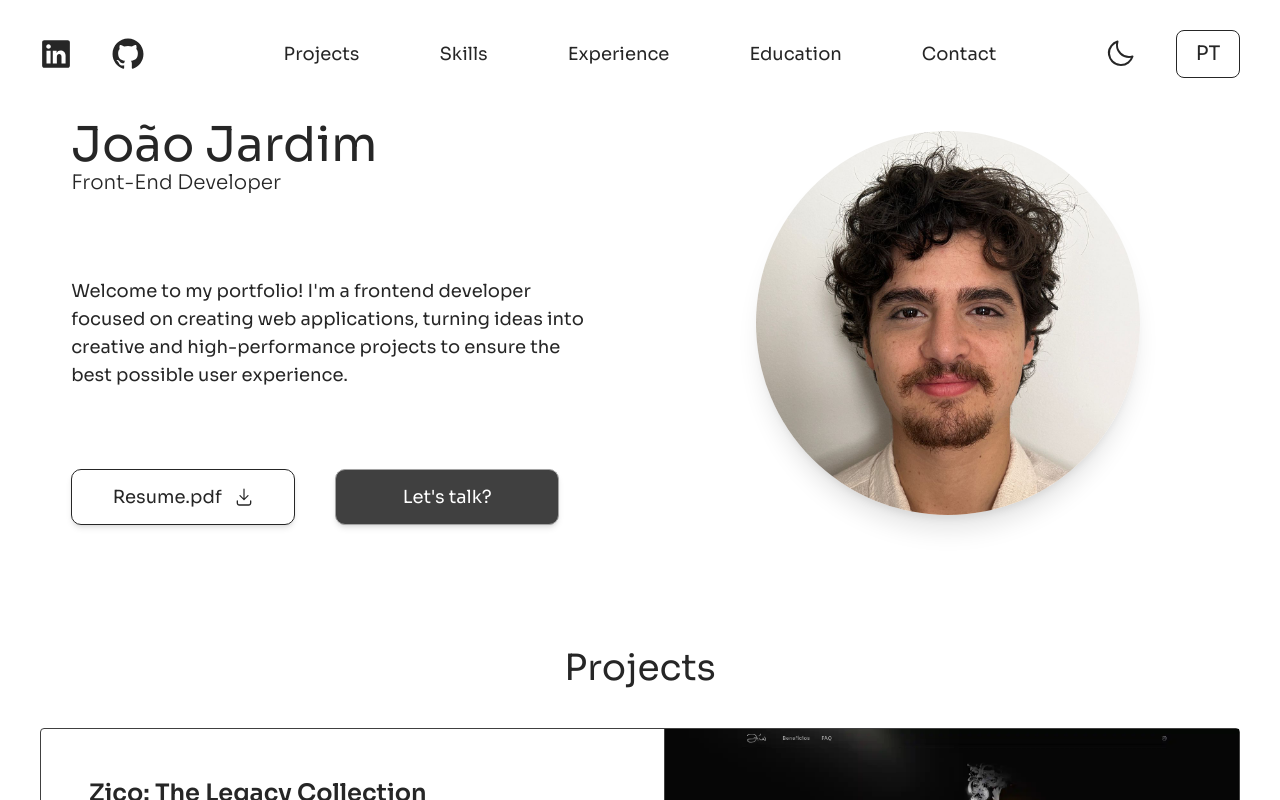
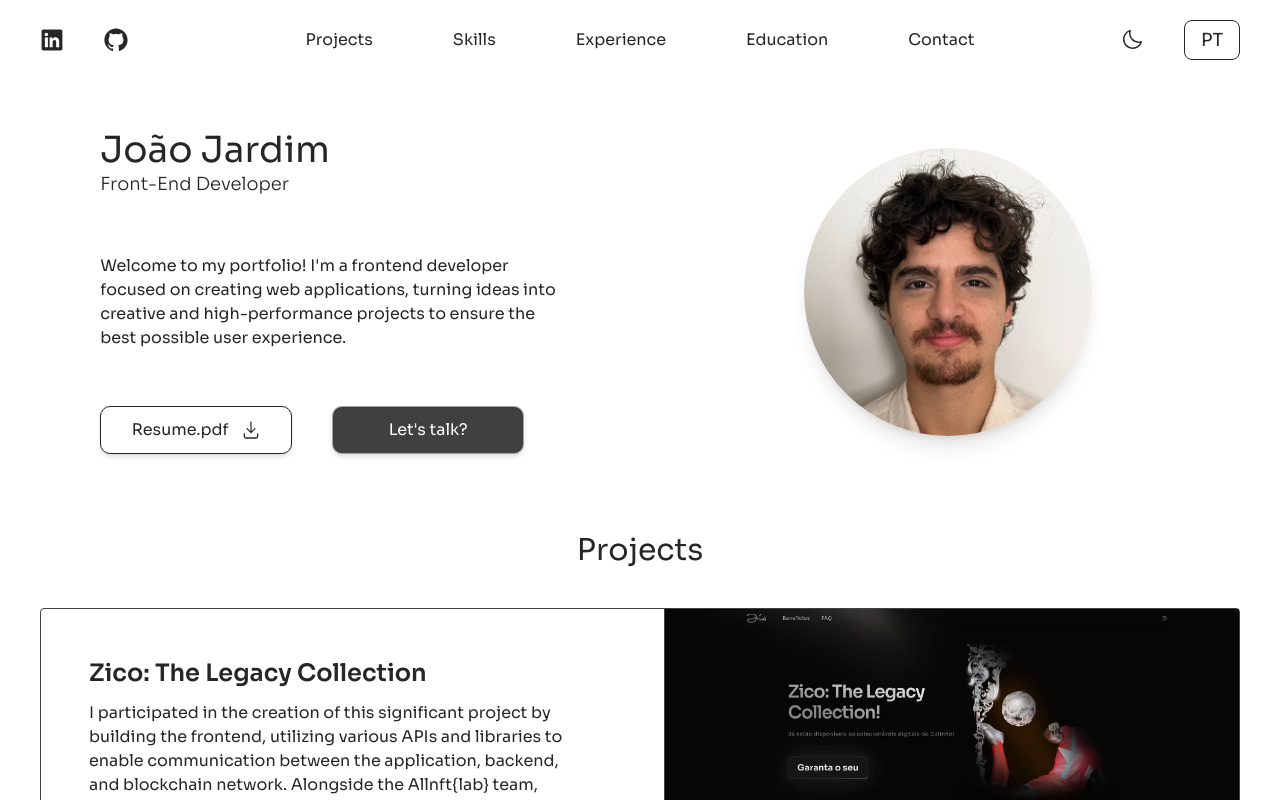
Before and after one commit to jvfontouraj/portfolio-next, a Next.js app: page /en in a window 1280 px wide. Shown: the top 800 px of the page. Built offline with nearby package versions, Linux system fonts and the light colour scheme.

Commit message:
feat(all): responsive

```diff
--- a/src/app/[lang]/page.tsx
+++ b/src/app/[lang]/page.tsx
@@ -15,7 +15,7 @@ export default function Home() {
   return (
     <main
       className={cs(
-        'flex flex-col overflow-x-hidden px-6 pb-40 pt-28 md:mx-auto md:max-w-7xl md:overflow-y-scroll md:pt-0',
+        'flex h-full flex-col overflow-hidden px-6 pb-40 pt-28 md:mx-auto md:max-w-7xl md:pt-0',
       )}
     >
       <Hero lang={lang} />
--- a/src/app/components/Contact.tsx
+++ b/src/app/components/Contact.tsx
@@ -69,7 +69,7 @@ export function Contact({ lang }: { lang: string }) {
       id="contact"
       className="mx-auto flex h-auto w-full flex-col items-center justify-center gap-10 md:max-w-[75rem]"
     >
-      <h2 className="text-center text-3xl md:text-4xl">{contact.title}</h2>
+      <h2 className="text-center text-3xl 2xl:text-4xl">{contact.title}</h2>
       <form
         onSubmit={handleSubmit(onSubmit)}
         className="mx-auto flex w-full max-w-[830px] flex-col justify-center gap-5"
--- a/src/app/components/Education.tsx
+++ b/src/app/components/Education.tsx
@@ -8,14 +8,14 @@ export function Education({ lang }: { lang: string }) {
       id="education"
       className="mx-auto flex h-auto w-full flex-col items-center justify-center gap-10 md:max-w-[75rem]"
     >
-      <h2 className="text-center text-3xl md:text-4xl">{education.title}</h2>
+      <h2 className="text-center text-3xl 2xl:text-4xl">{education.title}</h2>
       <div className="flex w-full flex-col gap-5 md:flex-row md:justify-between md:gap-2">
         {education.content.map((content, index) => (
           <div
             key={index}
             className="flex w-full flex-col gap-1 border border-neutral-700 p-6 md:max-w-[540px] md:p-12"
           >
-            <h3 className="text-xl font-semibold md:text-2xl">
+            <h3 className="text-lg font-semibold md:text-2xl 2xl:text-xl">
               {content.title}
             </h3>
             <span className="text-sm md:text-base">{content.institution}</span>
--- a/src/app/components/Experience.tsx
+++ b/src/app/components/Experience.tsx
@@ -8,14 +8,14 @@ export function Experience({ lang }: { lang: string }) {
       id="experience"
       className="mx-auto flex h-auto w-full flex-col items-center justify-center gap-10 md:max-w-[75rem]"
     >
-      <h2 className="text-center text-3xl md:text-4xl">{experience.title}</h2>
+      <h2 className="text-center text-3xl 2xl:text-4xl">{experience.title}</h2>
       {experience.content.map((content, index) => (
         <div
           key={index}
           className="flex w-full flex-col gap-4 border border-neutral-700 p-6 md:p-12"
         >
           <div className="flex flex-col ">
-            <h3 className="text-xl font-semibold md:text-2xl">
+            <h3 className="text-lg font-semibold md:text-2xl 2xl:text-xl">
               {content.title}
             </h3>
             {content.role && (
--- a/src/app/components/Header.tsx
+++ b/src/app/components/Header.tsx
@@ -54,9 +54,9 @@ export function Header() {
   return (
     <header
       className={cs(
-        'fixed top-0 z-50 m-auto w-screen overflow-hidden scroll-smooth px-5 py-3 shadow-2xl backdrop-blur-lg transition-all md:sticky md:h-fit md:px-0 md:py-10 md:shadow-none',
+        'fixed top-0 z-50 m-auto w-screen overflow-hidden scroll-smooth px-5 py-3 shadow-2xl backdrop-blur-lg transition-all md:sticky md:h-fit md:px-0 md:py-7 md:shadow-none 2xl:py-10',
         open ? 'h-screen' : 'h-[80px]',
-        theme === 'dark' ? 'bg-neutral-800/80' : 'bg-white/80',
+        theme === 'dark' ? 'bg-neutral-800/90' : 'bg-white/80',
       )}
     >
       <div className="flex items-center justify-between md:hidden">
@@ -94,13 +94,13 @@ export function Header() {
             href="https://www.linkedin.com/in/joaovfjardim/"
             target="_blank"
           >
-            <LinkedInLogoIcon className="h-8 w-8" />
+            <LinkedInLogoIcon className="h-6 w-6 2xl:h-8 2xl:w-8" />
           </Link>
           <Link href="https://github.com/jvfontouraj" target="_blank">
-            <GitHubLogoIcon className="h-8 w-8" />
+            <GitHubLogoIcon className="h-6 w-6 2xl:h-8 2xl:w-8" />
           </Link>
         </div>
-        <nav className="mb-8 mt-16 flex flex-col gap-5 text-lg md:my-0 md:flex-row md:text-base lg:gap-16 xl:gap-20 xl:text-lg">
+        <nav className="mb-8 mt-16 flex flex-col gap-5 text-lg md:my-0 md:flex-row md:text-base lg:gap-16 xl:gap-20 2xl:text-lg">
           {content.map((content, index) => (
             <button key={index} onClick={() => handleNavClick(content.id)}>
               <h2 className="capitalize">{content.title}</h2>
@@ -110,14 +110,14 @@ export function Header() {
         <div className="right-0 flex flex-col items-center gap-10 px-10 md:absolute md:flex-row">
           <button onClick={handleToggleTheme}>
             {theme === 'light' ? (
-              <MoonIcon className="h-8 w-8" />
+              <MoonIcon className="h-6 w-6 2xl:h-8 2xl:w-8" />
             ) : (
-              <Sun className="h-8 w-8" />
+              <Sun className="h-6 w-6 2xl:h-8 2xl:w-8" />
             )}
           </button>
 
           <Link href={pathName === '/pt' ? '/en' : '/pt'}>
-            <button className="h-12 w-16 rounded-lg border border-neutral-800 text-xl uppercase dark:border-white">
+            <button className="h-10 w-14 rounded-lg border border-neutral-800 text-lg uppercase dark:border-white 2xl:h-12 2xl:w-16 2xl:text-xl">
               {pathName === '/pt' ? 'en' : 'pt'}
             </button>
           </Link>
--- a/src/app/components/Hero.tsx
+++ b/src/app/components/Hero.tsx
@@ -9,14 +9,16 @@ export function Hero({ lang }: { lang: string }) {
   const content = i18n[lang].hero
 
   return (
-    <section className="flex w-full flex-col-reverse gap-5 pb-[110px] md:h-[calc(100vh-260px)] md:flex-row md:gap-0">
+    <section className="mb-12 mt-5 flex w-full flex-col-reverse gap-5 md:flex-row md:gap-0 2xl:mb-[110px] 2xl:h-[calc(100vh-260px)]">
       <div className="flex w-full items-center justify-center md:w-1/2">
-        <div className="m-auto flex w-fit flex-col items-start justify-center gap-5 md:gap-20">
+        <div className="m-auto flex w-fit flex-col items-start justify-center gap-5 md:gap-14 2xl:gap-20">
           <div className="hidden flex-col md:flex">
-            <h1 className="text-5xl">João Jardim</h1>
-            <h2 className="text-xl font-light">{content.subtitle}</h2>
+            <h1 className="text-4xl 2xl:text-5xl">João Jardim</h1>
+            <h2 className="text-lg font-light 2xl:text-xl">
+              {content.subtitle}
+            </h2>
           </div>
-          <p className="text-center text-base md:max-w-[39ch] md:text-left md:text-lg">
+          <p className="text-center text-base md:max-w-[39ch] md:text-left 2xl:text-lg">
             {content.text}
           </p>
           <div className="mx-auto flex flex-col items-center gap-5 md:mx-0 md:flex-row md:gap-10">
@@ -24,13 +26,13 @@ export function Hero({ lang }: { lang: string }) {
               href="/Curriculo-Desenvolvedor-FrontEnd-Joao-Vitor-Fontoura-Jardim.pdf"
               target="_blank"
               download
-              className="flex h-12 w-44 items-center justify-center gap-3 rounded-[10px] border border-neutral-800 bg-white text-base shadow-md transition-colors hover:bg-neutral-200 dark:border-white dark:bg-neutral-800 md:h-14 md:w-56 md:text-lg"
+              className="flex h-12 w-44 items-center justify-center gap-3 rounded-[10px] border border-neutral-800 bg-white text-base shadow-md transition-colors hover:bg-neutral-200 dark:border-white dark:bg-neutral-800 md:h-12 md:w-48 md:text-base 2xl:h-14 2xl:w-56 2xl:text-lg"
             >
               {content.cta1} <DownloadIcon width={20} height={20} />
             </Link>
             <button
               onClick={() => ScrollToSection('contact')}
-              className="flex h-12 w-44 items-center justify-center gap-3 rounded-[10px] border border-neutral-400 bg-neutral-700 text-base text-white shadow-md transition-colors  hover:bg-neutral-800 dark:border-neutral-600 dark:bg-white dark:text-neutral-800 md:h-14 md:w-56 md:text-lg"
+              className="flex h-12 w-44 items-center justify-center gap-3 rounded-[10px] border border-neutral-400 bg-neutral-700 text-base text-white shadow-md transition-colors  hover:bg-neutral-800 dark:border-neutral-600 dark:bg-white dark:text-neutral-800 md:h-12 md:w-48 md:text-base 2xl:h-14 2xl:w-56 2xl:text-lg"
             >
               {content.cta2}
             </button>
@@ -38,7 +40,7 @@ export function Hero({ lang }: { lang: string }) {
         </div>
       </div>
       <div className="flex w-full items-center justify-center md:mx-0 md:w-1/2">
-        <div className="m-auto aspect-square w-2/3 max-w-[240px] overflow-hidden rounded-full shadow-xl md:h-96 md:w-96 md:max-w-none">
+        <div className="m-auto aspect-square w-2/3 max-w-[240px] overflow-hidden rounded-full shadow-xl md:h-96 md:w-96 md:max-w-none md:scale-75 2xl:scale-100">
           <Image
             src={PerfilImg}
             alt={content.imgAlt}
--- a/src/app/components/Projects.tsx
+++ b/src/app/components/Projects.tsx
@@ -15,7 +15,7 @@ export function Projects({ lang }: { lang: string }) {
 
   return (
     <section id="projects" className="flex flex-col justify-center gap-10">
-      <h2 className="text-center text-3xl md:text-4xl">{project.title}</h2>
+      <h2 className="text-center text-3xl 2xl:text-4xl">{project.title}</h2>
       <div className="mx-auto flex h-auto w-full flex-col items-center justify-center gap-10 md:max-w-[75rem]">
         {project.content.map((content, index) => (
           <div
@@ -25,7 +25,7 @@ export function Projects({ lang }: { lang: string }) {
           >
             <div className="flex h-full w-full flex-col gap-7 border-r border-neutral-700 p-6 md:max-h-[575px] md:p-12">
               <div className="flex flex-col gap-3">
-                <h3 className="text-xl font-semibold md:text-2xl">
+                <h3 className="text-lg font-semibold md:text-2xl 2xl:text-xl">
                   {content.title}
                 </h3>
                 <p className="w-full text-sm md:max-w-[40ch] md:text-base">
@@ -93,7 +93,7 @@ export function Projects({ lang }: { lang: string }) {
 
         <div className="flex h-fit w-full flex-col gap-7 rounded-[4px] border border-neutral-700 p-6 shadow-[0px_0px_5px_1px_gba(255,255,255,0.5)] shadow-white md:h-full md:max-h-[575px] md:w-fit md:p-12">
           <div className="flex flex-col gap-3">
-            <h3 className="text-xl font-semibold md:text-2xl">
+            <h3 className="text-lg font-semibold md:text-2xl 2xl:text-xl">
               {portfolioContent.title}
             </h3>
             <p className="w-full text-sm md:max-w-[40ch] md:text-base">
--- a/src/app/components/Skills.tsx
+++ b/src/app/components/Skills.tsx
@@ -6,7 +6,7 @@ export function Skills({ lang }: { lang: string }) {
 
   return (
     <section id="skills" className="flex flex-col justify-center gap-10">
-      <h2 className="text-center text-3xl md:text-4xl">{skills.title}</h2>
+      <h2 className="text-center text-3xl 2xl:text-4xl">{skills.title}</h2>
       <div className="mx-auto flex h-auto w-full flex-wrap items-center justify-center gap-5 md:max-w-[75rem] md:gap-10">
         {skills.content.map((content, index) => (
           <div key={index}>
--- a/src/app/resume/page.tsx
+++ b/src/app/resume/page.tsx
@@ -5,7 +5,7 @@ const Resume = () => {
   return (
     <div className="m-auto flex aspect-[0.70695553] h-screen flex-col justify-center gap-10 border p-8">
       <div className="flex flex-col items-center">
-        <h1 className="text-xl font-semibold leading-none">
+        <h1 className="text-lg font-semibold leading-none 2xl:text-xl">
           João Vitor Fontoura Jardim
         </h1>
         <h2 className="text-lg  leading-none">Desenvolvedor Front-End</h2>
```
Also changed, not shown: 1 other file (tests, documents, lock files or other folders).
